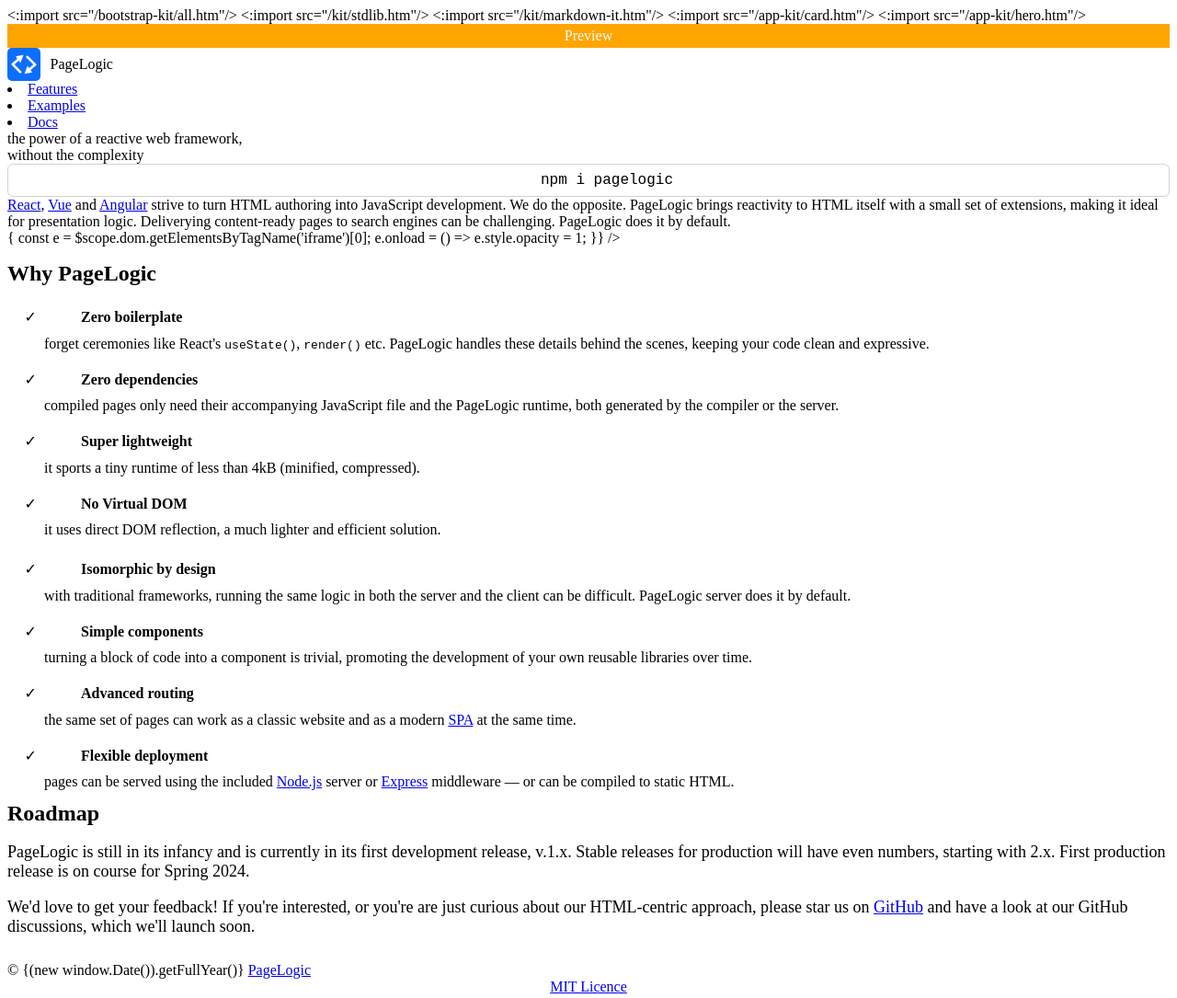
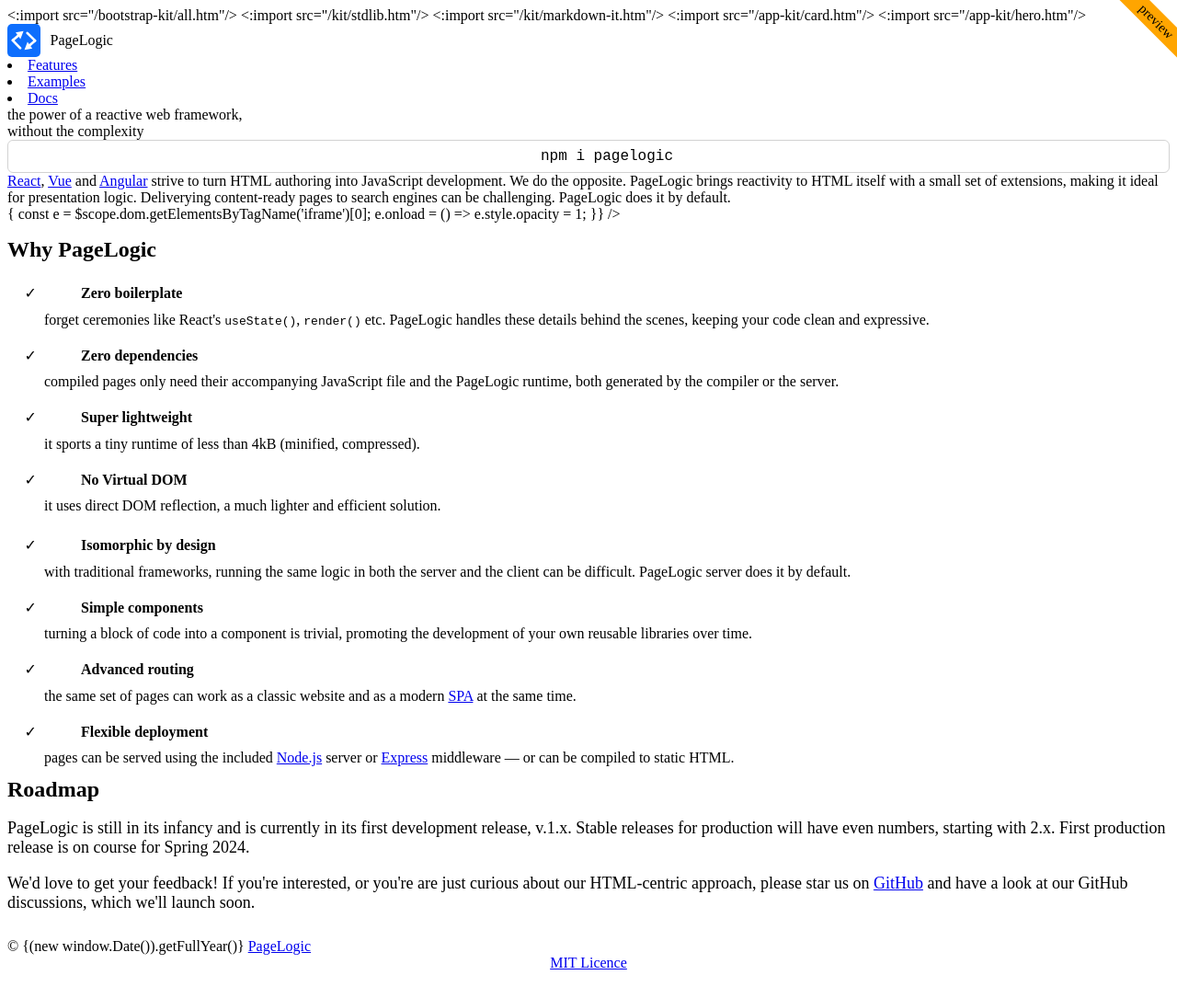
Before and after one commit to PageLogic/pagelogic-website, a website: page www/index.html in a window 1280 px wide. Shown: the whole page at 92% size. After the commit the page ends 1064 px from the top, so only its background shows below. Drawn offline with Linux system fonts and the light colour scheme.

Commit message:
homepage

```diff
--- a/www/index.css
+++ b/www/index.css
@@ -8,11 +8,26 @@
   color: var(--bs-emphasis-color);
 }
 
+.app-worning-container {
+  position: absolute;
+  top: 0;
+  right: 0;
+  width: 5rem;
+  height: 5rem;
+  overflow: hidden;
+  pointer-events: none;
+  z-index: 1;
+}
 .app-warning {
-  color: white;
+  position: absolute;
+  font-size: .9rem;
+  top: .75rem;
+  right: -4rem;
+  color: black;
   background-color: orange;
-  padding: .25rem 0;
+  padding: .2rem 4rem;
   text-align: center;
+  transform: rotate(45deg);
 }
 
 .app-navbar-logo {
@@ -34,6 +49,11 @@
   display: inline-block;
   border-radius: 8px;
   overflow: hidden;
+}
+
+.app-hero h1 {
+  font-weight: 500;
+  letter-spacing: 1px;
 }
 
 .app-hero-logo > img {
--- a/www/index.html
+++ b/www/index.html
@@ -13,7 +13,9 @@
   </head>
   <body>
     <boot-app>
-      <div class="app-warning">Preview</div>
+      <div class="app-worning-container">
+        <div class="app-warning">preview</div>
+      </div>
 
       <boot-navbar>
         <span :slot="brand">
@@ -44,7 +46,7 @@
       </app-hero>
 
       <div class="container px-4">
-        <h2 style="display: none">Selling points</h2>
+        <h2 style="opacity: 0; line-height: 1rem; margin: 0; margin-bottom: -1rem">Selling points</h2>
         <div class="row gx-5">
           <app-card :borderless={true} :icon="code-slash" :title="HTML-centric">
             <a href="https://react.dev/" target="_blank">React</a>,
@@ -63,11 +65,6 @@
             Deliverying content-ready pages to search engines can be
             challenging. PageLogic does it by default.
           </app-card>
-
-          <!-- <app-card :borderless={true} :icon="puzzle" :title="Component-oriented">
-            Code blocks can easily become reusable components.
-            This promotes building up your own libraries.
-          </app-card> -->
         </div>
       </div>
 
@@ -79,7 +76,7 @@
               e.onload = () => e.style.opacity = 1;
             }}
         />
-        <br/>
+        <br style="user-select: none;"/>
       </div>
 
       <div class="app-why-pagelogic container px-4">
@@ -177,7 +174,7 @@
           </div>
           <div class="col align-items-center" style="text-align: right">
             <a class="text-body-secondary mb-3 mb-md-0" style="font-size: 28px;"
-                href="https://github.com/fcapolini/pagelogic"><i class="bi bi-github"></i></a>
+                href="https://github.com/fcapolini/pagelogic" title="GitHub"><i class="bi bi-github"></i></a>
           </div>
         </footer>
       </div>
```
Also changed, not shown: www/app-kit/hero.htm (+1 -1 lines).
